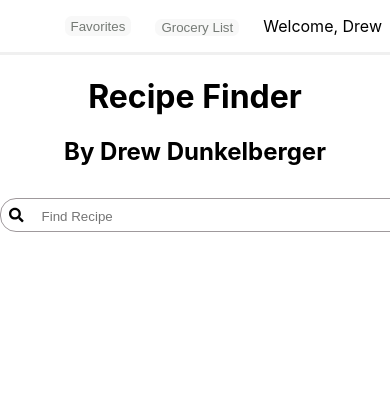
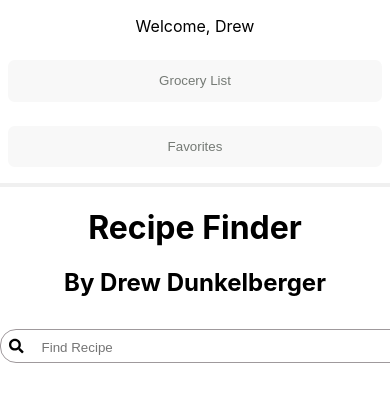
Before and after one commit to drewdunk10/react-recipe-finder, a React (Create React App) app: page / in a window 390 px wide. Shown: the top 402 px of the page. Built offline with nearby package versions, Linux system fonts and the light colour scheme.

Commit message:
Style mobile view

```diff
--- a/src/components/App/App.js
+++ b/src/components/App/App.js
@@ -21,7 +21,7 @@
     return (
       // Give all child components access to user context.
       <UserContext.Provider value={user}>
-        <body id="app">
+        <div id="app">
             <header id="app-header">
                 <Navigation/>
                 <h1>
@@ -68,7 +68,7 @@
                         />
                     </main>
                 }
-        </body>
+        </div>
       </UserContext.Provider>
   );
 }
--- a/src/components/Navigation/Navigation.css
+++ b/src/components/Navigation/Navigation.css
@@ -5,6 +5,18 @@
     /* Hide bullet point and remove its spacing */
     list-style: none;
     /*padding: 0 .2em 0 0;*/
+}
+
+@media screen and (max-width: 768px) {
+    .user-bar {
+        justify-content: space-around;
+        flex-direction: column-reverse; /* Display welcome message at top */
+    }
+
+    nav ul button {
+        width: 100%;
+        padding: 1em;
+    }
 }
 
 nav:after {
--- a/src/components/RecipeCard/RecipeCard.css
+++ b/src/components/RecipeCard/RecipeCard.css
@@ -13,6 +13,13 @@
     margin: 1%;
     box-shadow: rgba(0, 0, 0, 0.05) 0 6px 24px 0, rgba(0, 0, 0, 0.08) 0 0 0 1px;
     border-radius: 1em;
+}
+
+@media screen and (max-width: 768px) {
+    .recipe-card {
+        text-align: center;
+        width: 98%; /* Fit width of screen */
+    }
 }
 
 .detail-recipe-card {
@@ -44,6 +51,14 @@
     border-radius: .5em;
 }
 
+@media screen and (max-width: 768px) {
+    .recipe-button {
+        padding: 1em;
+        margin: .5em;
+        width: 100%;
+    }
+}
+
 .recipe-button:hover {
     background-color: #e3e0cc;
 }
```
